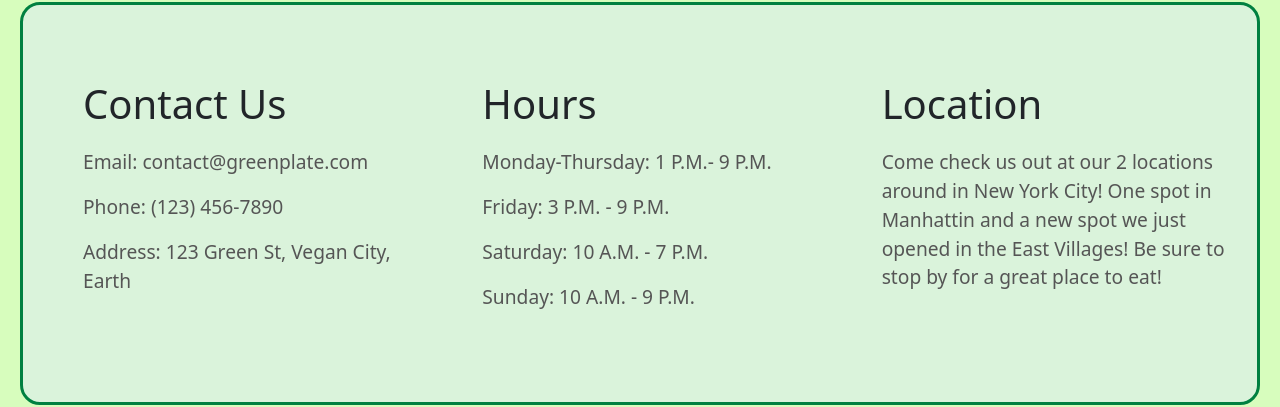
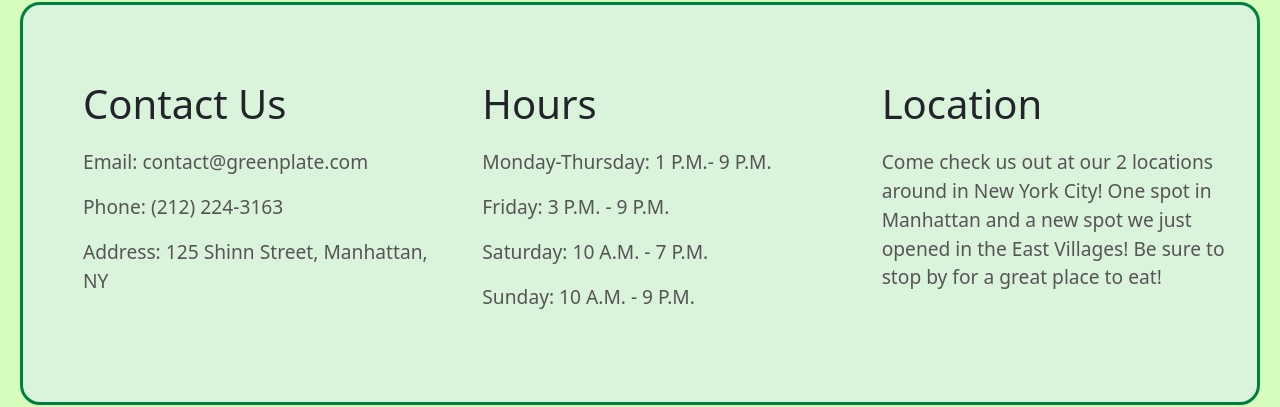
Before and after one commit to jbeach33/Green-Plate, a plain HTML site: page index.html in a window 1280 px wide. Shown: the part 3287-3694 px from the top of the page. Drawn offline with nearby package versions, Linux system fonts and the light colour scheme; a web font is replaced by a local one.

Commit message:
Update index.html

```diff
--- a/index.html
+++ b/index.html
@@ -191,8 +191,8 @@
                 <div class="col-4">
             <h2>Contact Us</h2>
             <p>Email: contact@greenplate.com</p>
-            <p>Phone: (123) 456-7890</p>
-            <p>Address: 123 Green St, Vegan City, Earth</p>
+            <p>Phone: (212) 224-3163</p>
+            <p>Address: 125 Shinn Street, Manhattan, NY</p>
         </div>
         <div class="col-4 menu-items">
             <h2>Hours</h2>
@@ -205,7 +205,7 @@
         </div>
         <div class="col-4">
             <h2>Location</h2>
-            <p>Come check us out at our 2 locations around in New York City! One spot in Manhattin and a new spot we just opened in the East Villages! Be sure to stop by for a great place to eat!</p>
+            <p>Come check us out at our 2 locations around in New York City! One spot in Manhattan and a new spot we just opened in the East Villages! Be sure to stop by for a great place to eat!</p>
 
         </div>
         </div>
```
